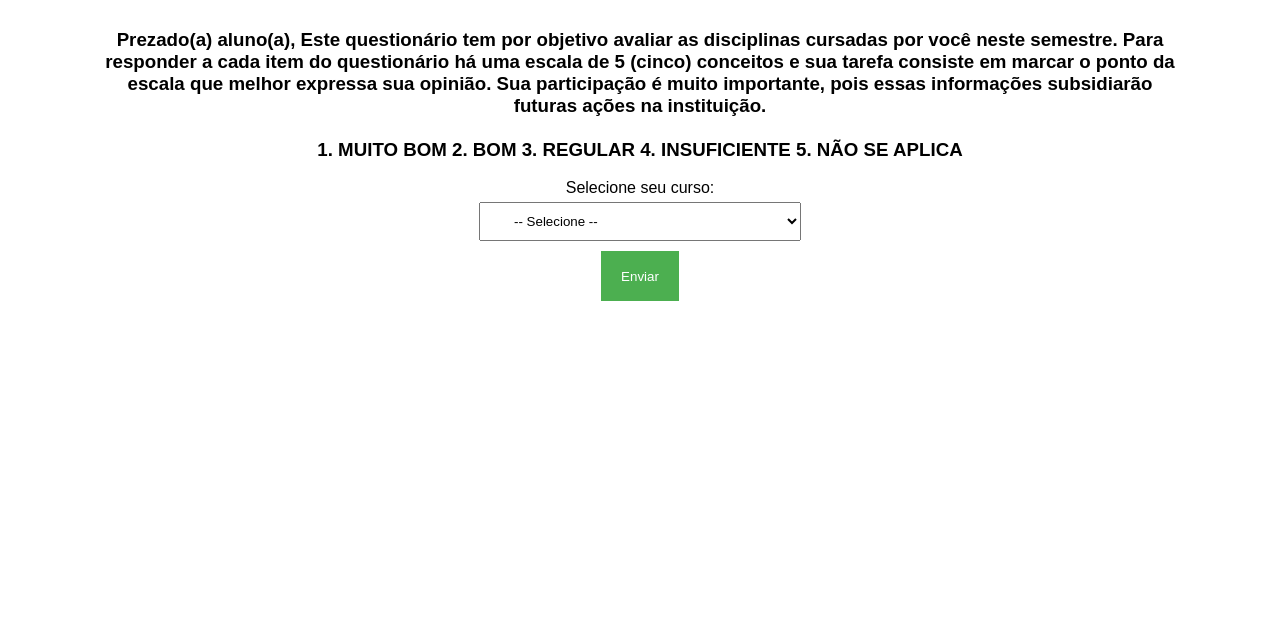
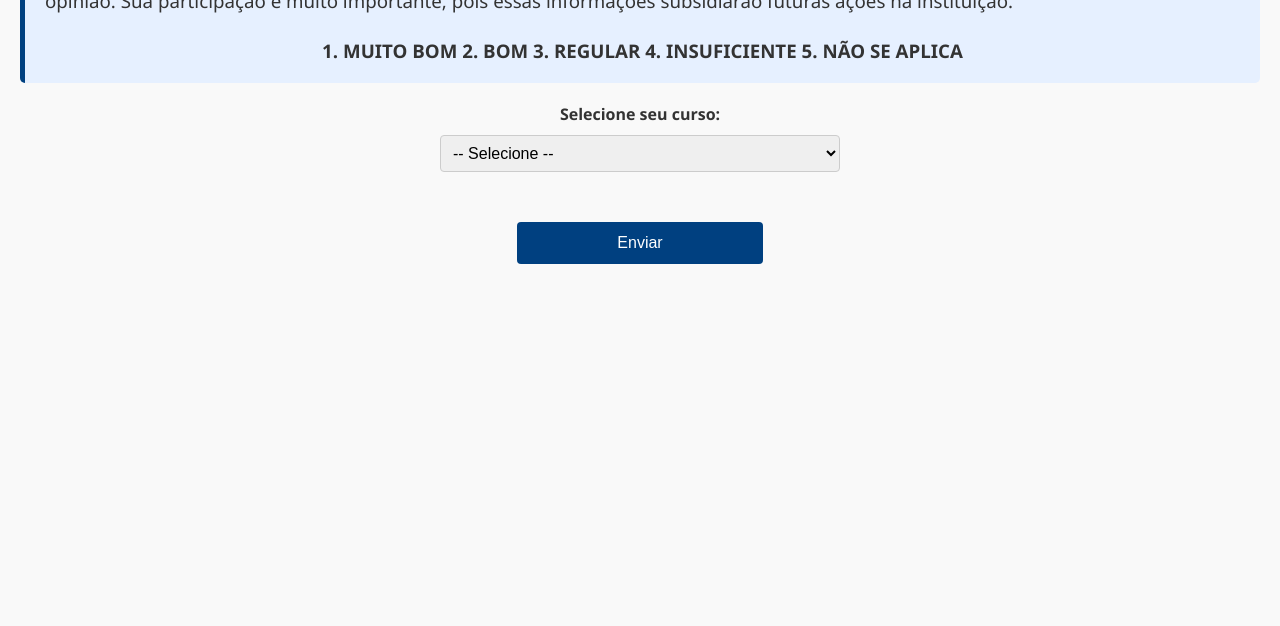
Before and after one commit to SofiaAraki-Fei/CPA, a plain HTML site: page index.html in a window 1280 px wide. Shown: the part 174-800 px from the top of the page. Drawn offline with Linux system fonts and the light colour scheme.

Commit message:
Estilização

```diff
--- a/index.html
+++ b/index.html
@@ -6,56 +6,74 @@
     <title>Formulário de Avaliação CPA 2025</title>
     <style>
       body {
-        font-family: Arial, sans-serif;
-        display: flex;
-        flex-direction: column;
-        align-items: center;
-        margin: 100px;
+        font-family: "Segoe UI", Tahoma, Geneva, Verdana, sans-serif;
+        background-color: #f9f9f9;
+        color: #333;
+        margin: 0;
+        padding: 20px;
       }
+
+      h2 {
+        text-align: center;
+        color: #004080;
+        margin-bottom: 10px;
+      }
+
+      h3 {
+        background-color: #e6f0ff;
+        padding: 20px;
+        border-left: 5px solid #004080;
+        border-radius: 5px;
+        font-weight: normal;
+      }
+
+      label {
+        font-weight: bold;
+        display: block;
+        margin-top: 20px;
+      }
+
+      select {
+        width: 100%;
+        max-width: 400px;
+        padding: 8px;
+        margin-top: 10px;
+        font-size: 16px;
+        border: 1px solid #ccc;
+        border-radius: 4px;
+      }
+
       form {
-        display: flex;
-        flex-direction: column;
-        align-items: center;
+        margin-top: 30px;
       }
-      h2 {
-        font-size: 30px;
+
+      #tabela-container {
+        margin-top: 20px;
       }
-      table {
-        border-collapse: collapse;
+
+      button[type="submit"] {
+        background-color: #004080;
+        color: white;
+        padding: 12px 100px;
+        font-size: 16px;
+        border: none;
+        border-radius: 4px;
+        cursor: pointer;
+        margin-top: 20px;
+      }
+
+      button[type="submit"]:hover {
+        background-color: #003366;
+      }
+
+      @media (max-width: 600px) {
+        h3 {
+          font-size: 14px;
+        }
+
+        button[type="submit"] {
           width: 100%;
-        margin-top: 20px;
-        display: flex;
         }
-      th,
-      td {
-        border: 1px solid #ccc;
-        padding: 8px;
-        text-align: center;
-      }
-      th {
-        background-color: #f2f2f2;
-      }
-      select {
-        margin-top: 5px;
-        padding: 10px 30px;
-      }
-      button {
-        padding: 5px 20px;
-        margin-top: 10px;
-      }
-      button {
-        background-color: #4caf50;
-        color: white;
-        border: none;
-        cursor: pointer;
-        width: 100%;
-        height: 50px;
-      }
-      button:hover {
-        background-color: #45a049;
-      }
-      h3 {
-        text-align: center;
       }
     </style>
   </head>
@@ -68,8 +86,11 @@
       em marcar o ponto da escala que melhor expressa sua opinião. Sua
       participação é muito importante, pois essas informações subsidiarão
       futuras ações na instituição. <br /><br />
-      1. MUITO BOM 2. BOM 3. REGULAR 4. INSUFICIENTE 5. NÃO SE APLICA
+      <center>
+        <b>1. MUITO BOM 2. BOM 3. REGULAR 4. INSUFICIENTE 5. NÃO SE APLICA</b>
+      </center>
     </h3>
+    <center>
       <label for="curso">Selecione seu curso:</label>
       <select id="curso" onchange="gerarTabela()">
         <option value="">-- Selecione --</option>
@@ -122,9 +143,15 @@
           <option value="pedagogia1_ead">
             Pedagogia - 1º / Turma 21 e 22 (EAD)
           </option>
-        <option value="pedagogia3_ead">Pedagogia - 3º / Turma 24 (EAD)</option>
-        <option value="pedagogia5_ead">Pedagogia - 5º / Turma 23 (EAD)</option>
-        <option value="pedagogia7_ead">Pedagogia - 7º / Turma 21 e 22 (EAD)</option>
+          <option value="pedagogia3_ead">
+            Pedagogia - 3º / Turma 24 (EAD)
+          </option>
+          <option value="pedagogia5_ead">
+            Pedagogia - 5º / Turma 23 (EAD)
+          </option>
+          <option value="pedagogia7_ead">
+            Pedagogia - 7º / Turma 21 e 22 (EAD)
+          </option>
         </optgroup>
       </select>
 
@@ -132,7 +159,7 @@
         <div id="tabela-container"></div>
         <button type="submit">Enviar</button>
       </form>
-
+    </center>
     <script>
       const disciplinasPorCurso = {
         //Presencial
```
Lines whose indentation alone changed are shown as unchanged.
